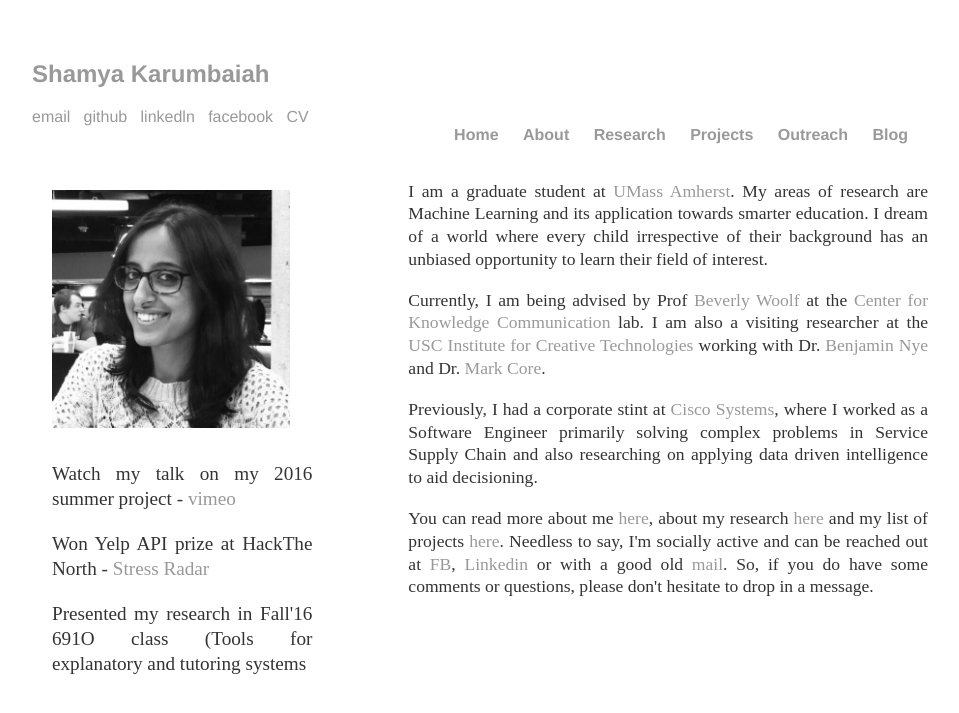
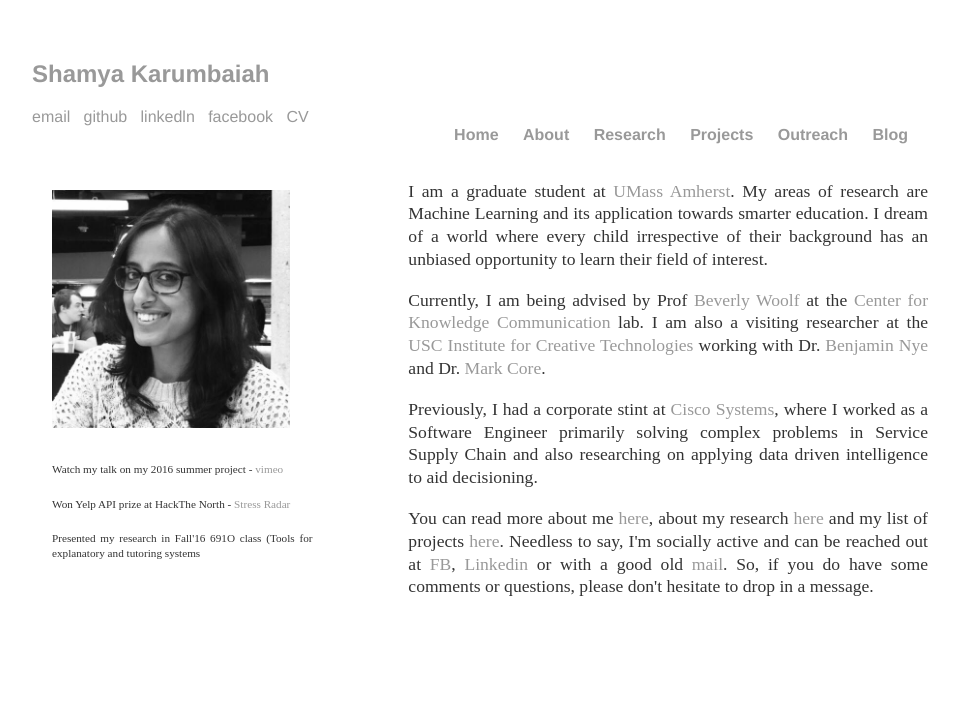
Before and after one commit to Shamya/shamyatest.github.io, a Jekyll site: the page built from index.html, in a window 1280 px wide. Shown: the top 713 px of the page, without its empty margins (160-1119 px from the left). Built offline with Jekyll 4.4.1, drawn with Linux system fonts in a browser that asks for light colours.

Commit message:
Update index.html

```diff
--- a/index.html
+++ b/index.html
@@ -7,9 +7,9 @@
   <br>
   <img src="/images/shamya.jpg" height=70% width=70% style="margin:10px 20px 10px 20px"></img>
 
-  <p style="margin:20px 60px 20px 20px;font-size:120%"> Watch my talk on my 2016 summer project - <a href ="https://vimeo.com/178362096">vimeo</a> </p>
-  <p style="margin:20px 60px 20px 20px;font-size:120%">Won Yelp API prize at HackThe North - <a href ="http://devpost.com/software/hackthenorth2016-3xg5le">Stress Radar</a></p>
-  <p style="margin:20px 60px 20px 20px;font-size:120%">Presented my research in Fall'16 691O class (Tools for explanatory and tutoring systems</a></p>
+  <p style="margin:20px 60px 20px 20px;font-size:70%"> Watch my talk on my 2016 summer project - <a href ="https://vimeo.com/178362096">vimeo</a> </p>
+  <p style="margin:20px 60px 20px 20px;font-size:70%">Won Yelp API prize at HackThe North - <a href ="http://devpost.com/software/hackthenorth2016-3xg5le">Stress Radar</a></p>
+  <p style="margin:20px 60px 20px 20px;font-size:70%">Presented my research in Fall'16 691O class (Tools for explanatory and tutoring systems</a></p>
 </div>
 
 <div style="width: 58%; float:right;  position: relative;">
```
